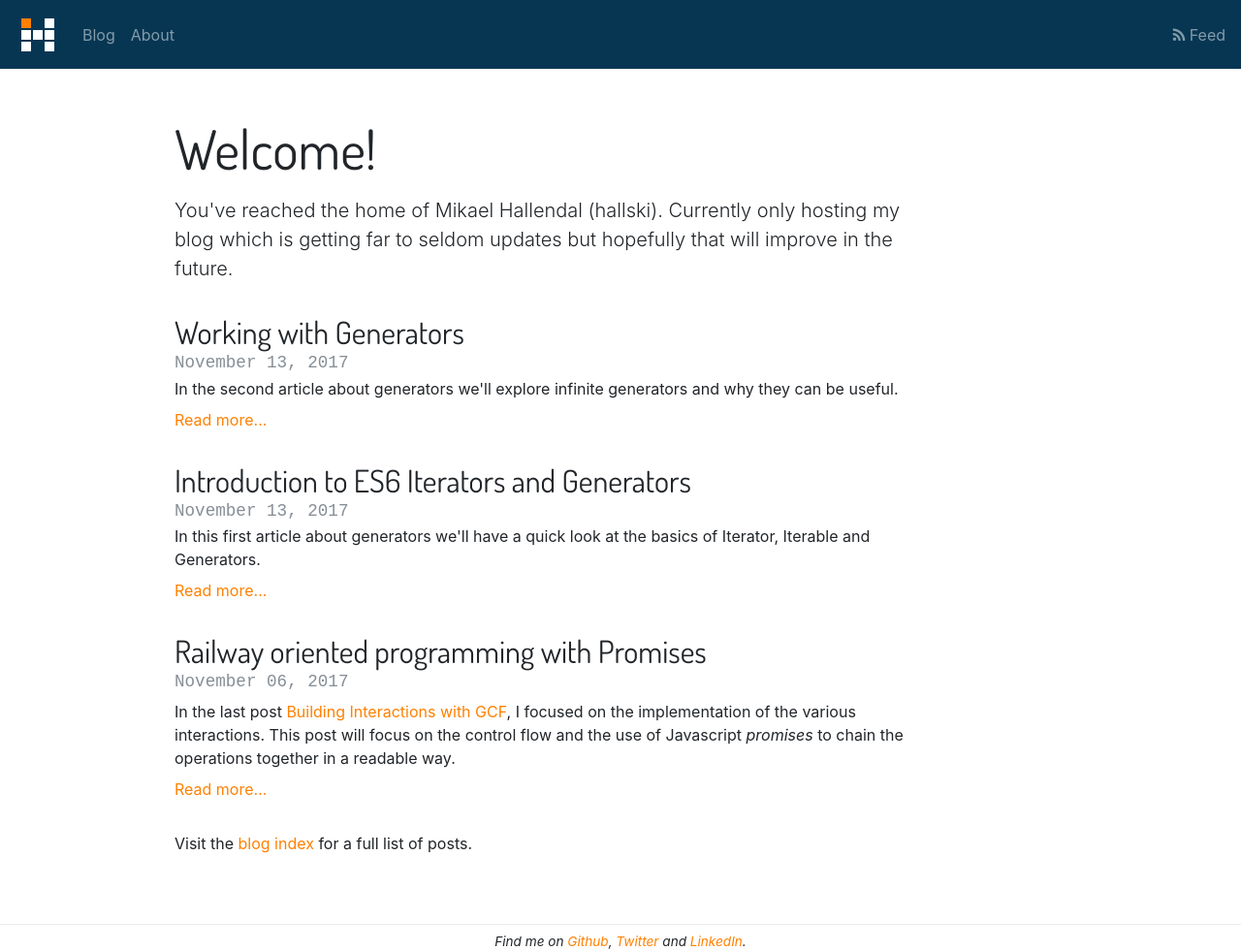
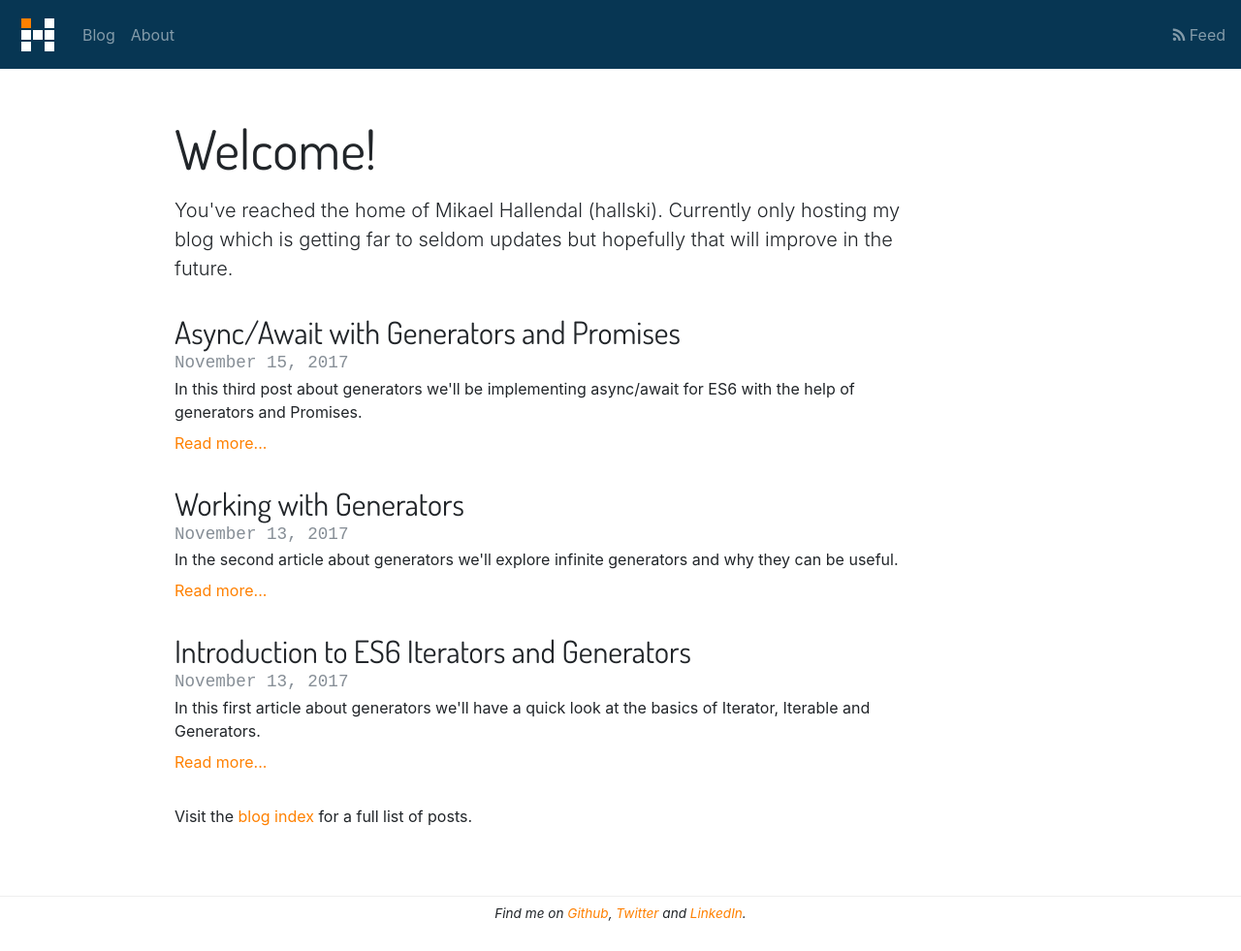
Before and after one commit to hallski/hallski.github.io, a Jekyll site: the page built from index.html, in a window 1280 px wide. Shown: the whole page at 97% size. Built offline with Jekyll 4.4.1, drawn with Linux system fonts in a browser that asks for light colours; nearby versions of some CDN libraries; after the commit the page ends 952 px from its top, so only the background shows below that; part of the change alters nothing that is shown.

Commit message:
Add article about async/await with generators

````diff
--- a/_posts/2017-11-13-intro-to-es6-iter-and-generators.markdown
+++ b/_posts/2017-11-13-intro-to-es6-iter-and-generators.markdown
@@ -15,8 +15,7 @@ This article is part of a series of articles about ES6 generators. The plan is t
 
 1. Introduction to ES6 Iterators and Generators
 2. [Working with Generators](/blog/working-with-generators)
-3. Passing values to generators
-4. Generators in asynchronous programming
+3. [Async/Await with Generators](/blog/async-await-with-generators)
 
 ## Iterator basics
 Iterators in Javascript are objects that implement `next()` which returns an object with two properties, `done` and `value`.
--- a/_posts/2017-11-13-working-with-generators.markdown
+++ b/_posts/2017-11-13-working-with-generators.markdown
@@ -15,8 +15,7 @@ This article is part of a series of articles about ES6 generators. The plan is t
 
 1. [Introduction to ES6 Iterators and Generators](/blog/intro-to-es6-iter-and-generators)
 2. Working with Generators
-3. Passing values to generators
-4. Generators in asynchronous programming
+3. [Async/Await with Generators](/blog/async-await-with-generators)
 
 Generators have a lot of great applications, such as the `randomInts` generator below. In this article we'll however force the example a bit by also combining this generator with a `zip` generator to produce a `rollCharacter` function for [D&D](https://en.wikipedia.org/wiki/Dungeons_%26_Dragons) character creation.
 
--- /dev/null
+++ b/_posts/2017-11-15-async-await-with-generators.markdown
@@ -0,0 +1,138 @@
+---
+layout: post
+title: Async/Await with Generators and Promises
+section: blog
+comments: true
+tags:
+- javascript
+- generators
+- es6
+- promises
+excerpt: In this third post about generators we'll be implementing async/await for ES6 with the help of generators and Promises.
+---
+## Javascript Generator Series
+This article is part of a series of articles about ES6 generators. The plan is to explore iterators and generators, starting with what they are and show casing different situations where they can be useful.
+
+1. [Introduction to ES6 Iterators and Generators](/blog/intro-to-es6-iter-and-generators)
+2. [Working with Generators](/blog/working-with-generators)
+3. Async/Await with Generators
+
+## Introduction
+Generators are not only useful for generating a stream of values but can also be a powerful control structure when paired with an external runner. In this article we will take a stab at implementing `async`/`await` using only ES6 tools (they have later been added and are part of ES7).
+
+For anyone unfamiliar with `async`/`await`, this is how it looks in practice.
+
+```javascript
+async function myAsync(input) {
+  try {
+    const res1 = await anAsynchronousOperation(input)
+    const res2 = await anotherAsync(res1)
+    return res2
+  }
+  catch (error) {
+    // handle the error
+  }
+}
+
+myAsync(123).then(result => //...)
+```
+The benefit is that your programming style is very sequencial even though the code is not blocking the event loop.
+
+Since we can't use the special syntax that `async`/`await` introduces our code will looks slightly different but with the same semantics.
+
+```javascript
+const myAsync = makeAsync(function* (input) {
+  try {
+    const res1 = yield anAsynchronousOperation(input)
+    const res2 = yield anotherAsync(res1)
+    return res2
+  } catch (error) {
+    // handle the error
+  }
+})
+
+myAsync(123).then(result => //...)
+```
+
+The difference is that `makeAsync` is now a function instead of a keyword and that `await` has been replaced with `yield`.
+
+## Passing values into the generator
+As can be seen in the example above, the generator code gets a value back from calling `yield`. In the previous articles `yield` was used to pass values out of the generator. In order to send values into the generator (as return values from `yield`) we pass a value with the `next()` method.
+
+We can use this to pass the values of a promise resolution back into the generator once the promise is resolved. In the same way we can use `throw()` on the iterator to throw an exception in the context of the generator.
+
+```javascript
+// return a value from yield
+iter.next('a value')
+
+// throw an exception in the context of the yield call
+iter.throw(new Error('Exception'))
+```
+
+With this knowledge we can set out to implement our `makeAsync` function!
+
+## Implementing makeAsync
+The `makeAsync` function itself is fairly simple. It wraps the passed generator in a function that takes the arguments (`input` in our example above) and pass them into the generator when called.
+
+```javascript
+function makeAsync(generator) {
+  return function(...args) {
+    const gen = generator(...args)
+    return iterateAsync(gen, gen.next())
+  }
+}
+```
+
+The interesting work will be done in the `iterateAsync` function that will be called recursively to step through the generator until the generator is done. `iterateAsync` returns a promise that will be resolved once the generator is done.
+
+Here is the resulting code:
+```javascript
+function iterateAsync(gen, { value, done }) {
+  if (done) {
+    return Promise.resolve(value)
+  }
+
+  return new Promise((resolve, reject) => {
+    // If the value is not a promise (for example 'yield 123'), wrap it in one.
+    const promise = value instanceof Promise ? value : Promise.resolve(value)
+    return promise
+      .then(result => resolve(iterateAsync(gen, gen.next(result))))
+      .catch(error => {
+        try {
+          // This allows the generators catch-block to handle the problem and continue the execution
+          resolve(iterateAsync(gen, gen.throw(error)))
+        } catch (newError) {
+          // If the generator threw a new error from the catch block, simply reject the promise
+          // and return
+          reject(newError)
+        }
+      })
+  })
+}
+```
+
+### Caveat
+As far as my testing went, this behaves exactly as async/await with one little caveat.
+
+```javascript
+const resultGen = yield Promise.resolve(100) + 100
+const resultAsync = await Promise.resolve(100) + 100
+// resultGen = "[object Promise]100"
+// resultAsync = 200
+```
+
+In the case of `yield`, Javascript first evaluates `Promise.resolve(100) + 100` which it does by converting both to strings and then sends that to `yield`. The solution to this is to wrap it in parenthesis.
+
+```javascript
+const resultGen = (yield Promise.resolve(100)) + 100
+// resultGen = 200
+```
+
+## Summary
+This article covered using generators and promises to implement async/await which is available in ES7. The main reason for doing this was to learn more about how to work with generators.
+
+The code can be found at: [https://github.com/mhallendal/es6-async](https://github.com/mhallendal/es6-async)
+
+While finishing up this article I was looking around for a proper implementation of this as it can be quite useful with Node 6.11 (which is still the version used by Google Cloud Functions) I stumbled over an article series by Kyle Simpson.
+
+His excellent talk [Coordinated Concurrency: Reactive (Observables) vs. CSP](https://www.youtube.com/watch?v=NNcT9ZehM6g) at JS.LA in 2015 was the reason I started learning more about generators in the first place. And since the fourth article in his series [ES6 Generators: Complete Series](https://davidwalsh.name/es6-generators) is about CSP with generators, which is what I had planned on writing about next, I suggest reading that instead.
````
